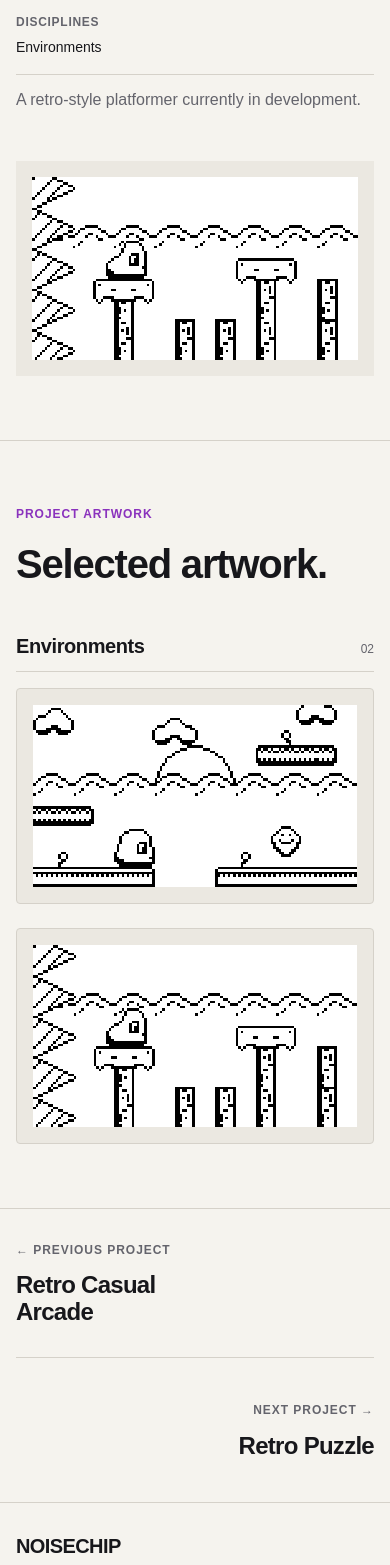
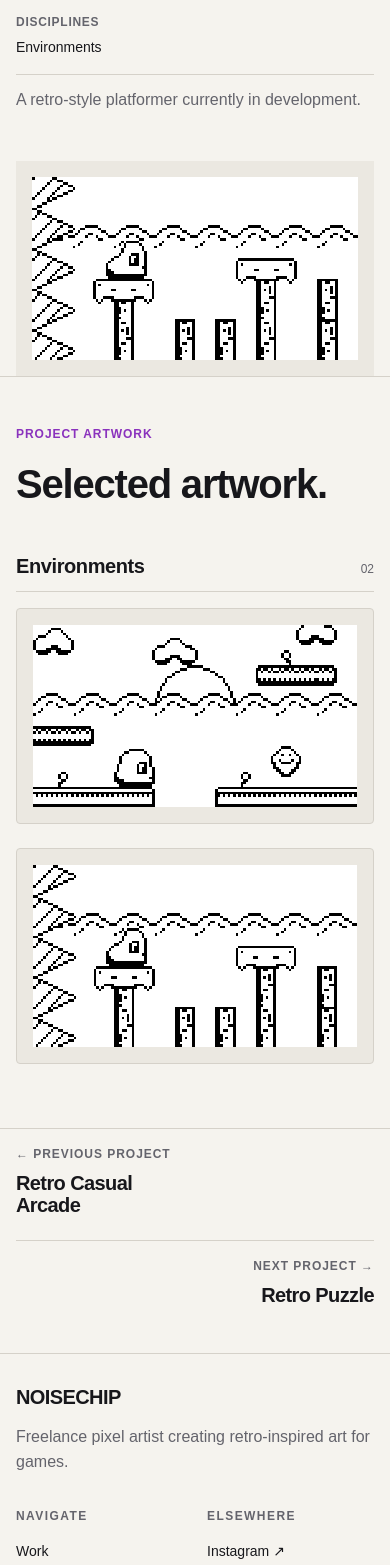
Before and after one commit to alejandroarevaloprogrammer/noisechip-portfolio, a Next.js app: page /projects/retro-platformer in a window 390 px wide. Shown: the part 432-1997 px from the top of the page. Built offline with nearby package versions, Linux system fonts and the light colour scheme.

Commit message:
Compact project detail spacing

```diff
--- a/src/components/projects/ProjectDetail/ProjectGallery.module.css
+++ b/src/components/projects/ProjectDetail/ProjectGallery.module.css
@@ -1,5 +1,5 @@
 .section {
-  padding-block: var(--section-space);
+  padding-block: var(--space-8);
   border-top: var(--border-width) solid var(--color-border);
 }
 
@@ -23,7 +23,7 @@
 
 .groups {
   display: grid;
-  gap: var(--section-space);
+  gap: var(--space-8);
 }
 
 .group {
@@ -116,7 +116,7 @@
 
 @media (max-width: 48rem) {
   .section {
-    padding-block: var(--space-8);
+    padding-block: var(--space-7) var(--space-8);
   }
 
   .header {
--- a/src/components/projects/ProjectDetail/ProjectHero.module.css
+++ b/src/components/projects/ProjectDetail/ProjectHero.module.css
@@ -97,7 +97,7 @@
 }
 
 .artworkSection {
-  padding-bottom: var(--section-space);
+  padding-bottom: 0;
 }
 
 .artwork {
@@ -189,7 +189,7 @@
   }
 
   .artworkSection {
-    padding-bottom: var(--space-8);
+    padding-bottom: 0;
   }
 
   .artwork {
--- a/src/components/projects/ProjectNavigation/ProjectNavigation.module.css
+++ b/src/components/projects/ProjectNavigation/ProjectNavigation.module.css
@@ -9,11 +9,11 @@
 
 .link {
   display: grid;
-  align-content: center;
-  gap: var(--space-3);
+  align-content: start;
+  gap: var(--space-2);
   min-width: 0;
-  min-height: clamp(11rem, 22vw, 18rem);
-  padding-block: var(--space-8);
+  min-height: 8rem;
+  padding-block: var(--space-5);
   transition:
     color var(--transition-fast),
     background-color var(--transition-fast);
@@ -41,7 +41,7 @@
 
 .title {
   max-width: 14ch;
-  font-size: clamp(1.5rem, 3vw, 2.5rem);
+  font-size: clamp(1.25rem, 2vw, 1.75rem);
   font-weight: var(--font-weight-semibold);
   line-height: 1.1;
   letter-spacing: -0.03em;
@@ -67,8 +67,8 @@
   }
 
   .link {
-    min-height: 9rem;
-    padding-block: var(--space-6);
+    min-height: 7rem;
+    padding-block: var(--space-4);
   }
 
   .previous {
@@ -82,6 +82,6 @@
   }
 
   .title {
-    font-size: var(--font-size-xl);
+    font-size: var(--font-size-lg);
   }
 }
```
